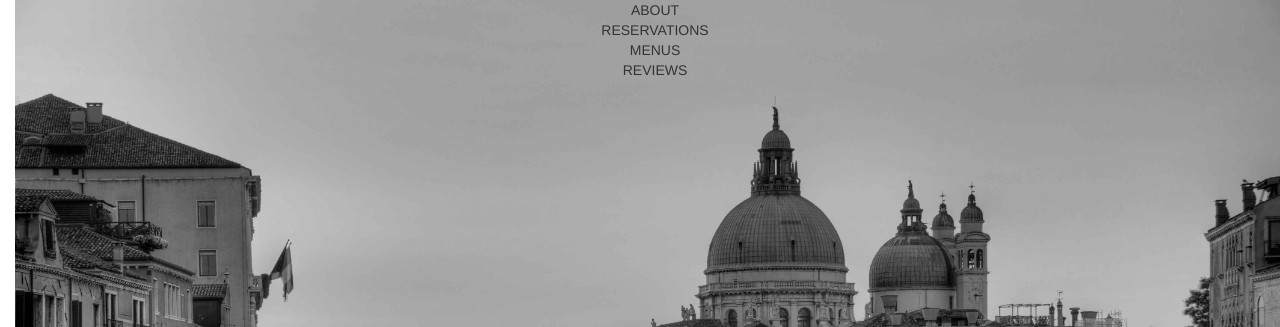
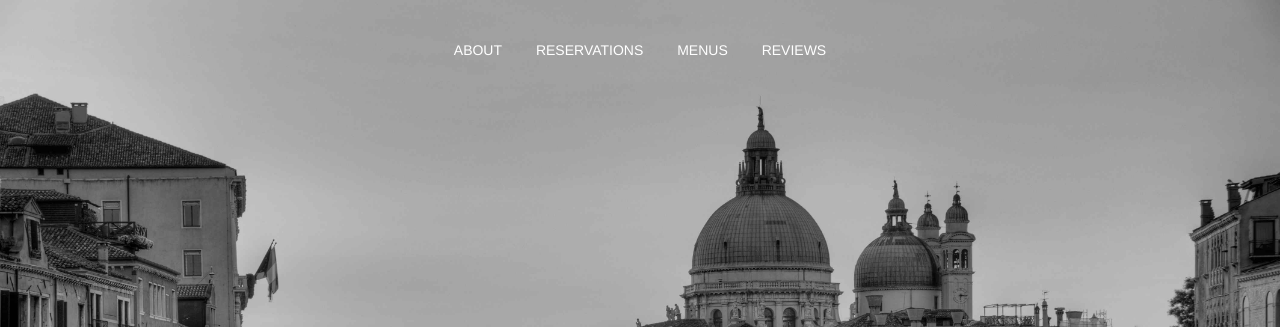
Before and after one commit to LorenzoLando/Brazil, a plain HTML site: page brazil.html in a window 1280 px wide. Shown: the top 327 px of the page. Drawn offline with nearby package versions, Linux system fonts and the light colour scheme.

Commit message:
almost complete nav

```diff
--- a/brazil.html
+++ b/brazil.html
@@ -16,15 +16,16 @@
 <link rel="stylesheet" type="text/css" href="css/brazil.css">
 
 </head>
-<body class="container-fluid">
-<header class="container-fluid">
-	<ul class="text-center">
-		<li>ABOUT</li>
-		<li>RESERVATIONS</li>
-		<li>MENUS</li>
-		<li>REVIEWS</li>
+<body class="">
+<header class="">
+<!--row to use the col classes in li-->
+	<ul id="nav" class="text-center">
+		<li class=""><a href="#">ABOUT</a></li>
+		<li class=""><a href="#">RESERVATIONS</a></li>
+		<li class=""><a href="#">MENUS</a></li>
+		<li class=""><a href="#">REVIEWS</a></li>
 	</ul>
-	<div id="title" class=".col-md-offset-4">
+	<div id="title" class="">
 	<h1>HEY BRAZIL</h1>
 	<h2>CHURRASCARIA</h2>
     </div>  <!--#title-->
--- a/css/brazil.css
+++ b/css/brazil.css
@@ -5,6 +5,14 @@ GENERAL
 	list-style: none;
 	margin: 0;
 	padding: 0;
+}
+
+a {
+	color: inherit;
+}
+a:hover {
+	color: inherit;
+
 }
 /******************************************************
 HEADER
@@ -14,6 +22,7 @@ HEADER
 header {
 	height: 100vh;
 	width: 100vw;
+	margin: 0;
 	background-image: url(../img/venice.jpg) ;
 	background-repeat:no-repeat;
     background-size:cover;
@@ -28,6 +37,18 @@ header {
 	border-bottom:1px solid white;
 }
 
+#nav {
+/*	background-color: red;*/
+	display: block;
+	padding: 5vh 0;
+}
+
+#nav li {
+	display: inline;
+	color: white;
+	padding: 0 15px;
+
+}
 
 
 /******************************************************
```
